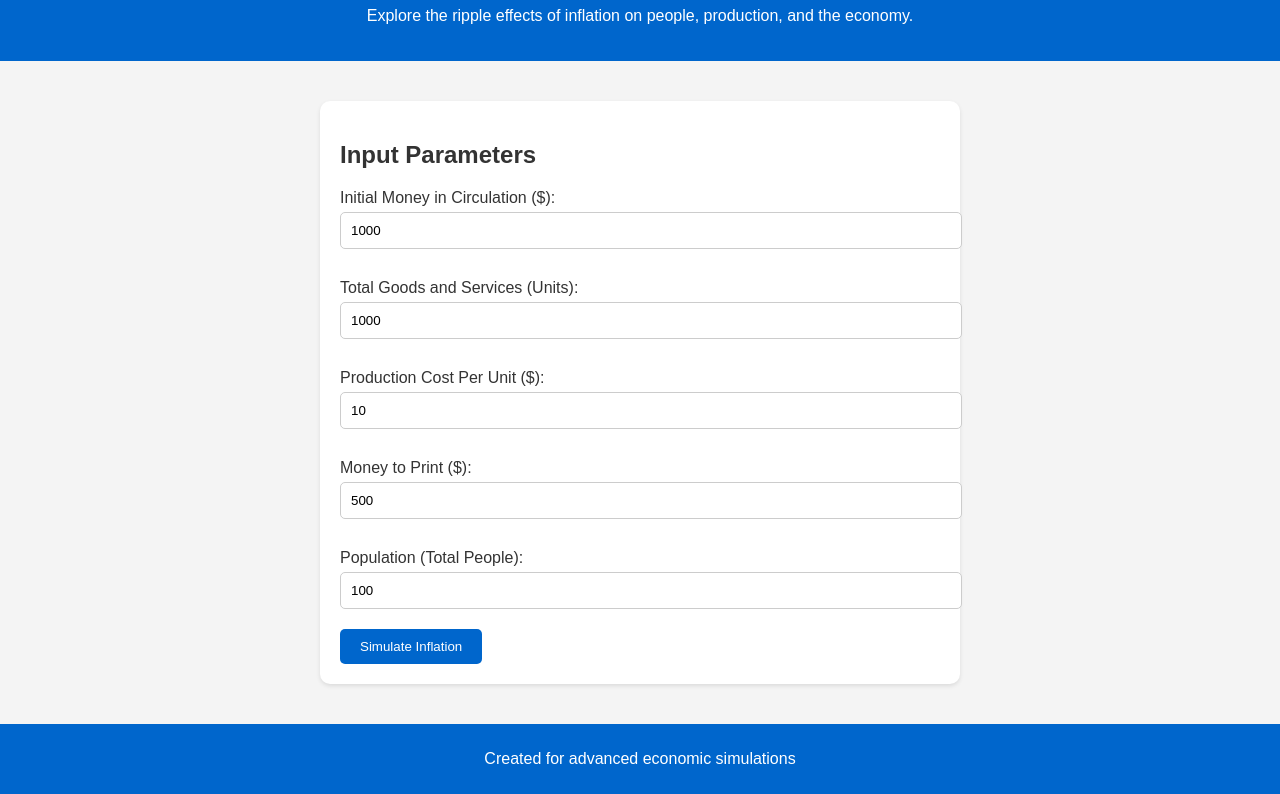
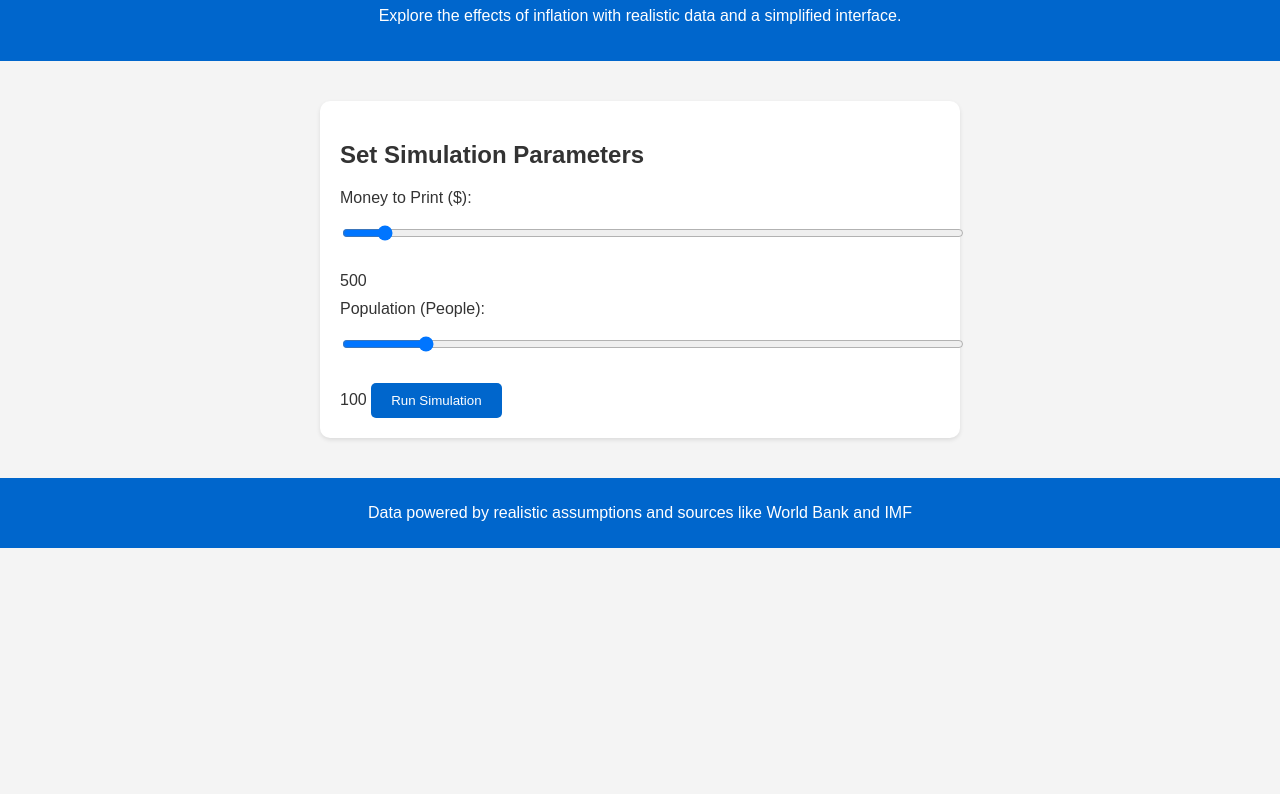
Before and after one commit to ismailhelali/Inflation, a plain HTML site: page index.html in a window 1280 px wide. Shown: the part 93-887 px from the top of the page. After the commit the page ends 800 px from the top, so only its background shows below. Drawn offline with nearby package versions, Linux system fonts and the light colour scheme.

Commit message:
Update index.html

```diff
--- a/index.html
+++ b/index.html
@@ -3,35 +3,28 @@
 <head>
   <meta charset="UTF-8">
   <meta name="viewport" content="width=device-width, initial-scale=1.0">
-  <title>Advanced Inflation Simulator</title>
+  <title>Realistic Inflation Simulator</title>
   <link rel="stylesheet" href="styles.css">
   <script src="https://cdn.jsdelivr.net/npm/chart.js"></script>
 </head>
 <body>
   <header>
-    <h1>Advanced Inflation Simulator</h1>
-    <p>Explore the ripple effects of inflation on people, production, and the economy.</p>
+    <h1>Realistic Inflation Simulator</h1>
+    <p>Explore the effects of inflation with realistic data and a simplified interface.</p>
   </header>
 
   <main>
     <section id="input-section">
-      <h2>Input Parameters</h2>
-      <label for="initial-money">Initial Money in Circulation ($):</label>
-      <input type="number" id="initial-money" value="1000" min="100" step="100">
+      <h2>Set Simulation Parameters</h2>
+      <label for="new-money">Money to Print ($):</label>
+      <input type="range" id="new-money" min="100" max="10000" value="500" step="100">
+      <span id="money-value">500</span>
 
-      <label for="goods">Total Goods and Services (Units):</label>
-      <input type="number" id="goods" value="1000" min="100" step="10">
+      <label for="population">Population (People):</label>
+      <input type="range" id="population" min="50" max="500" value="100" step="10">
+      <span id="population-value">100</span>
 
-      <label for="production-cost">Production Cost Per Unit ($):</label>
-      <input type="number" id="production-cost" value="10" min="1" step="1">
-
-      <label for="new-money">Money to Print ($):</label>
-      <input type="number" id="new-money" value="500" min="0" step="50">
-
-      <label for="population">Population (Total People):</label>
-      <input type="number" id="population" value="100" min="10" step="10">
-
-      <button id="simulate-button">Simulate Inflation</button>
+      <button id="simulate-button">Run Simulation</button>
     </section>
 
     <section id="results-section" hidden>
@@ -46,7 +39,7 @@
   </main>
 
   <footer>
-    <p>Created for advanced economic simulations</p>
+    <p>Data powered by realistic assumptions and sources like World Bank and IMF</p>
   </footer>
 
   <script src="script.js"></script>
```
